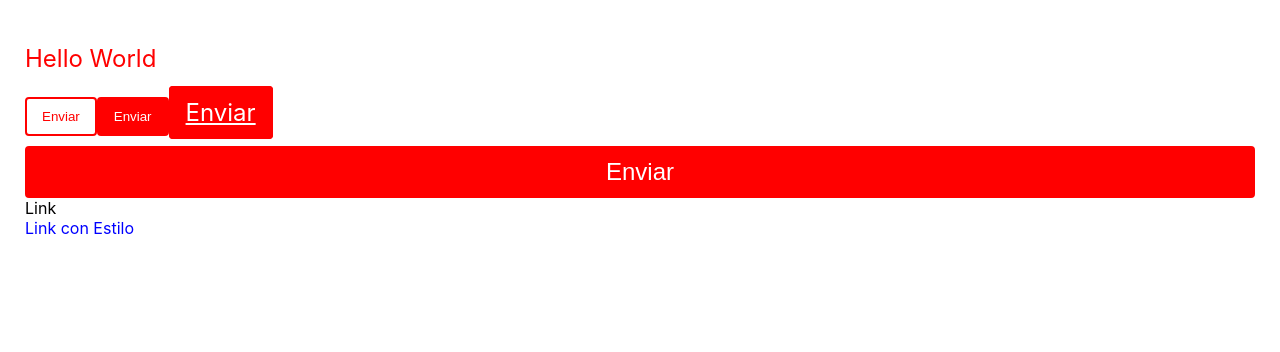
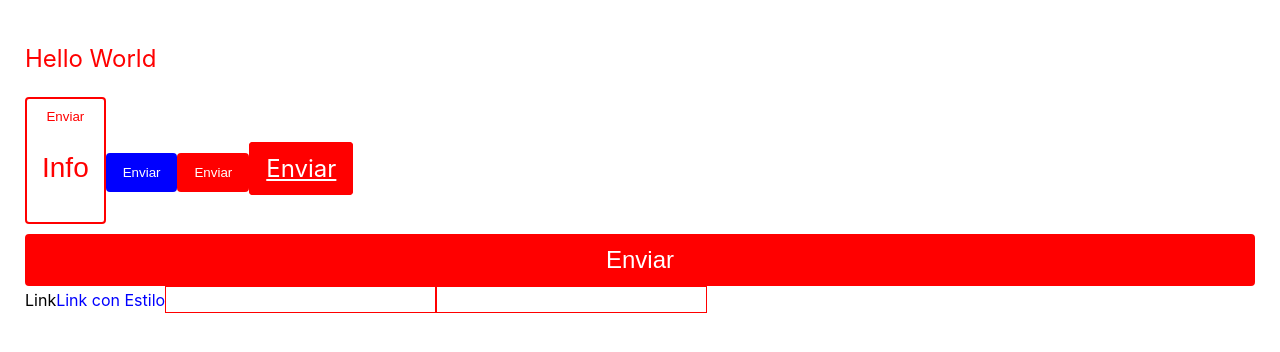
Before and after one commit to psyQore/styled-components-react, a React (Create React App) app: page / in a window 1280 px wide. Shown: the top 352 px of the page. Built offline with nearby package versions, Linux system fonts and the light colour scheme.

Commit message:
Ejemplo de pseudo elemento, selectores y como agregar propiedades a los comÃponegar propiedades a los componentes

```diff
--- a/src/App.js
+++ b/src/App.js
@@ -11,11 +11,26 @@ const Content = styled.div`
 `;
 
 const Button = styled.button`
+  transition: box-shadow 0.2s ease;
   background-color: ${(props) => (props.primary ? "red" : "white")};
   color: ${(props) => (props.primary ? "white" : "red")};
   padding: 10px 15px;
   border: solid 2px red;
   border-radius: 4px;
+
+  &:hover {
+    box-shadow: 2px 2px 7px rgb(0, 0, 0, 0.6);
+  }
+
+  &.secondary {
+    background-color: blue;
+    border: solid 2px blue;
+    color: white;
+  }
+
+  .info {
+    font-size: 28px;
+  }
 `;
 
 const BlockButton = styled(Button)`
@@ -25,26 +40,47 @@ const BlockButton = styled(Button)`
 `;
 
 const Link = ({ className, ...props }) => {
-  return <a className={className} {...props}></a>;
+  return <a className={className} {...props} ></a>;
 };
 
 const StyledLink = styled(Link)`
   color: blue;
 `;
 
+const Input = styled.input.attrs((props) => ({
+  type: "text",
+  color: props.color || "red",
+}))`
+  font-size: 20px;
+  border: 1px solid red;
+  color: ${(props) => props.color};
+`;
+
+const Password = styled(Input).attrs({
+  type: 'password'
+})`
+
+`;
+
 const App = () => {
   return (
     <Content>
       <P>Hello World</P>
-      <Button>Enviar</Button>
+      <Button>
+        Enviar <p className='info'>Info</p>
+      </Button>
+      <Button className='secondary'>Enviar</Button>
       <Button primary>Enviar</Button>
       <BlockButton primary as='a' href='#'>
         Enviar
       </BlockButton>
       <BlockButton primary>Enviar</BlockButton>
-      <Link>Link</Link> <br />
+      <Link>Link</Link>
       <StyledLink>Link con Estilo</StyledLink>
+      <Input />
+      <Password />
     </Content>
   );
 };
+
 export default App;
```
